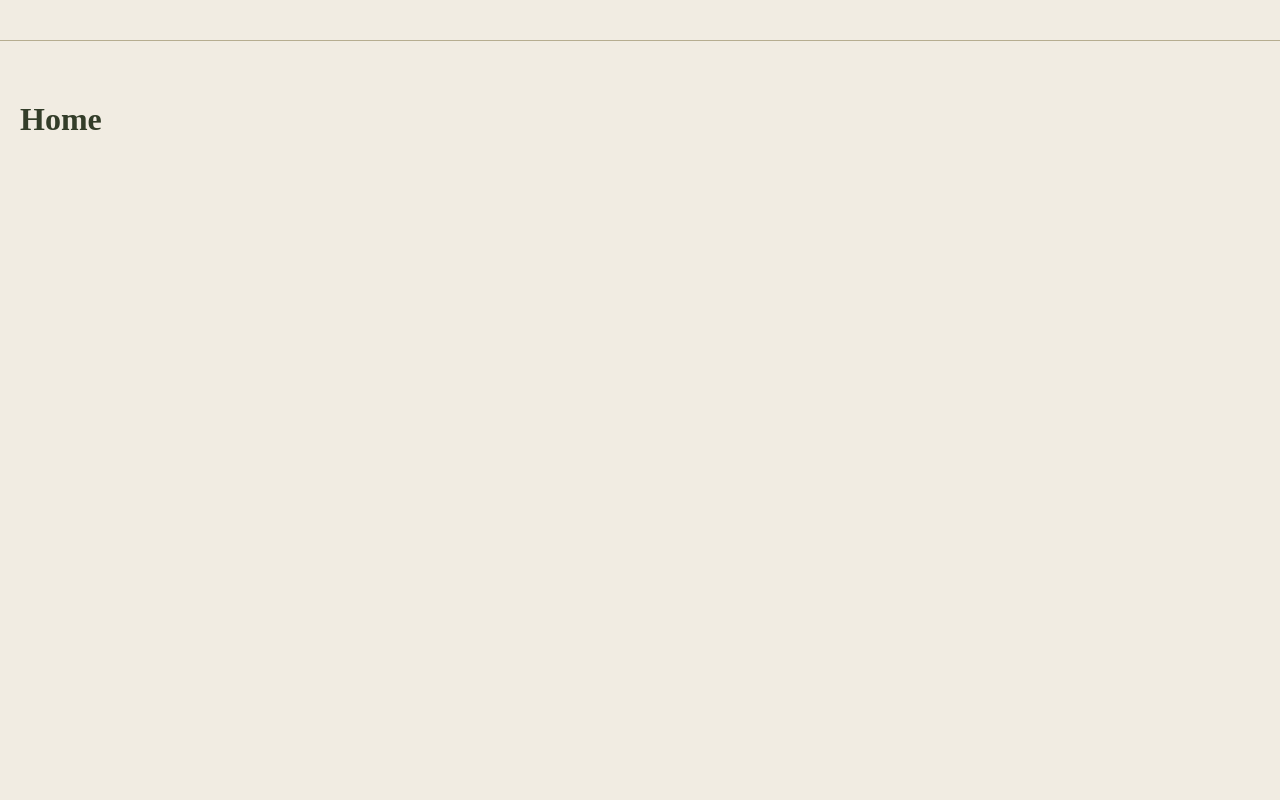
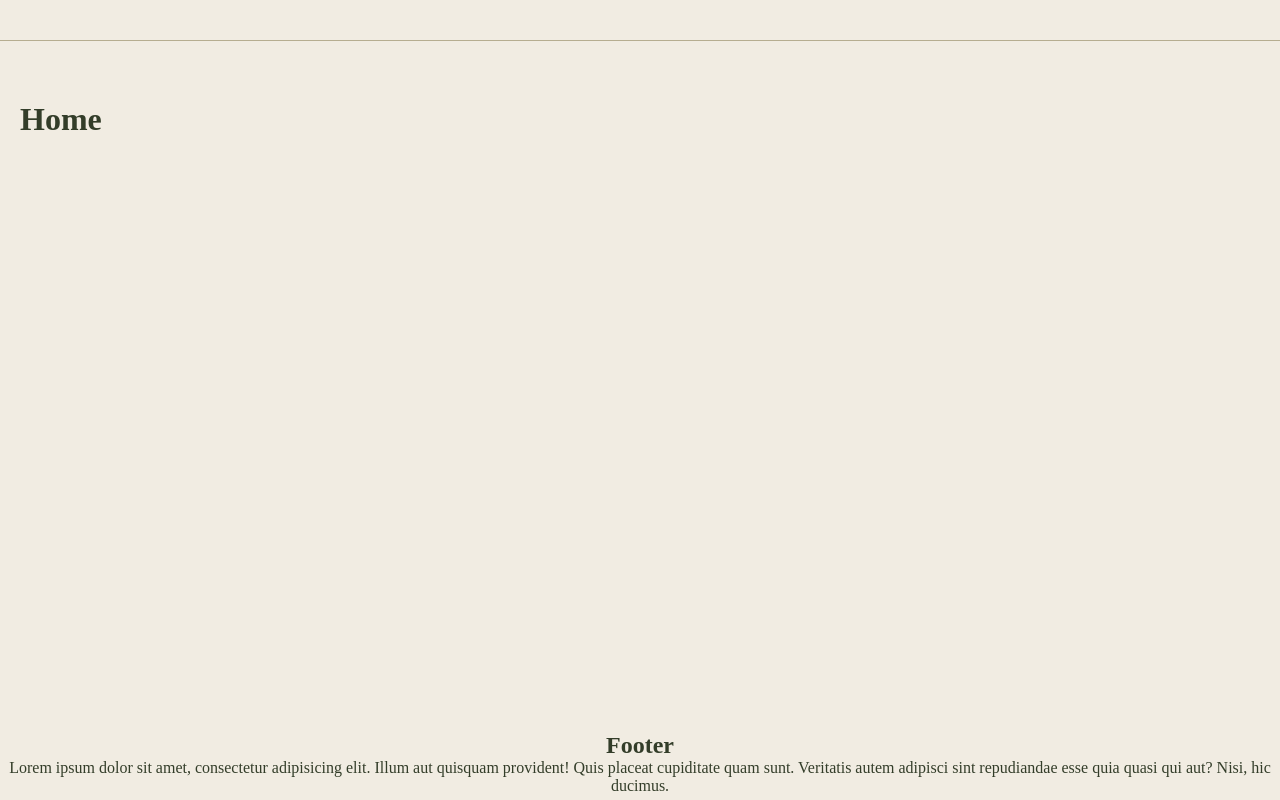
Before and after one commit to champagnekapy/skupina_4, a React (Create React App) app: page / in a window 1280 px wide. Built offline with nearby package versions, Linux system fonts and the light colour scheme.

Commit message:
First footer changes

```diff
--- a/src/components/Footer.jsx
+++ b/src/components/Footer.jsx
@@ -8,7 +8,11 @@ function Footer() {
       initial={{ opacity: 0 }}
       animate={{ opacity: 1 }}
       exit={{ opacity: 0, transition: { duration: 1 } }}
-    ></motion.div>
+    >
+      <h2>Footer</h2>
+      <p>Lorem ipsum dolor sit amet, consectetur adipisicing elit. Illum aut quisquam provident! Quis placeat cupiditate quam sunt. Veritatis autem adipisci sint repudiandae esse quia quasi qui aut? Nisi, hic ducimus.</p>
+    </motion.div>
+
   );
 }
 
```
